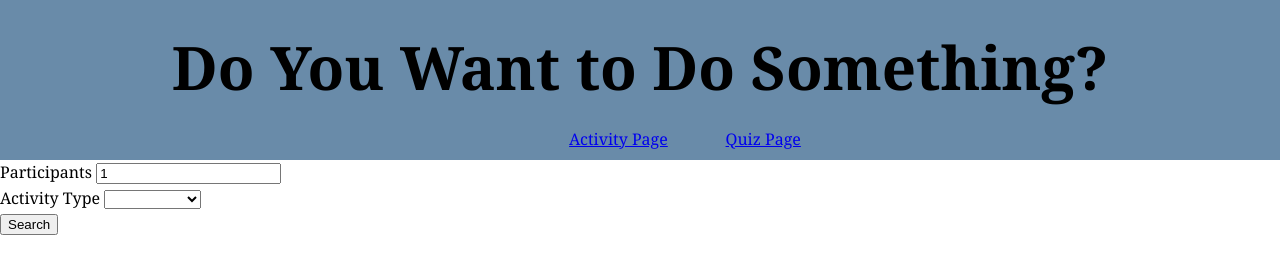
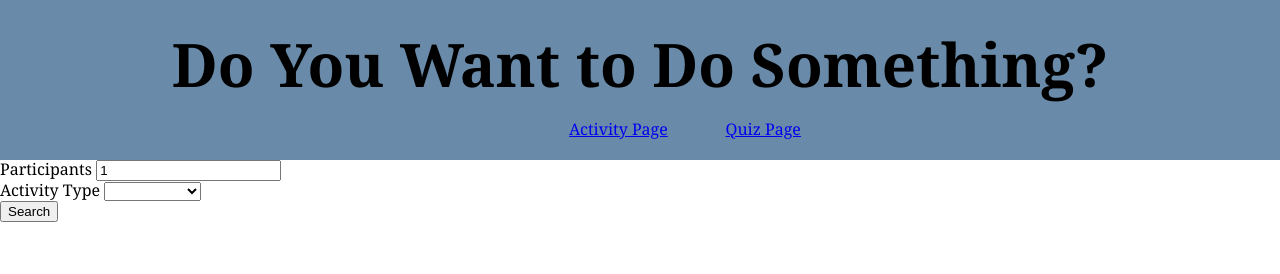
Before and after one commit to fab514/project-one, a plain HTML site: page index.html in a window 1280 px wide. Drawn offline with Linux system fonts and the light colour scheme.

```diff
--- a/assets/css/activity.css
+++ b/assets/css/activity.css
@@ -3,7 +3,7 @@
     font-family: Georgia, 'Times New Roman', Times, serif;
     font-weight: normal;
     font-size: 16px;
-    line-height: 1.6em;
+    line-height: 1.2em;
     margin: 0;
 }
 .header {
```
